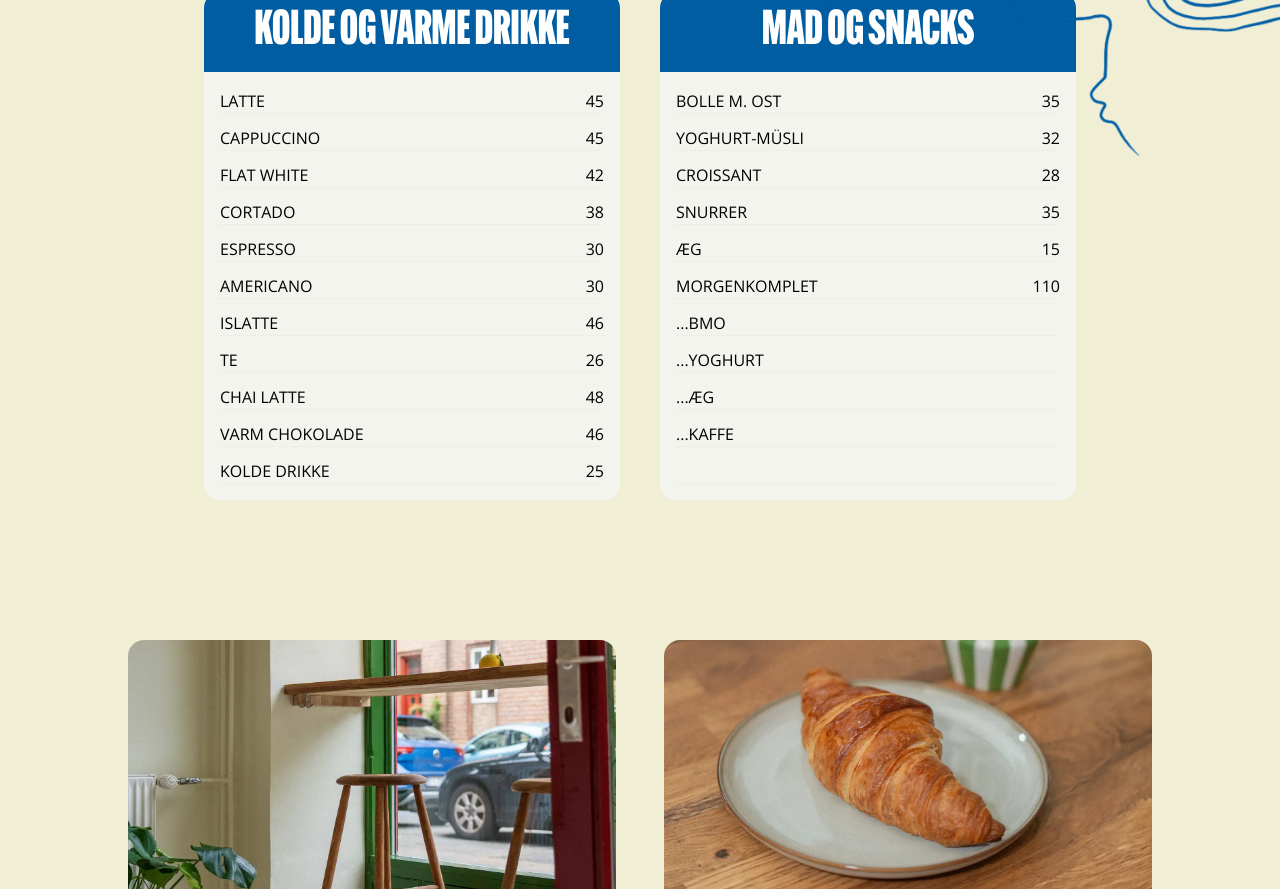
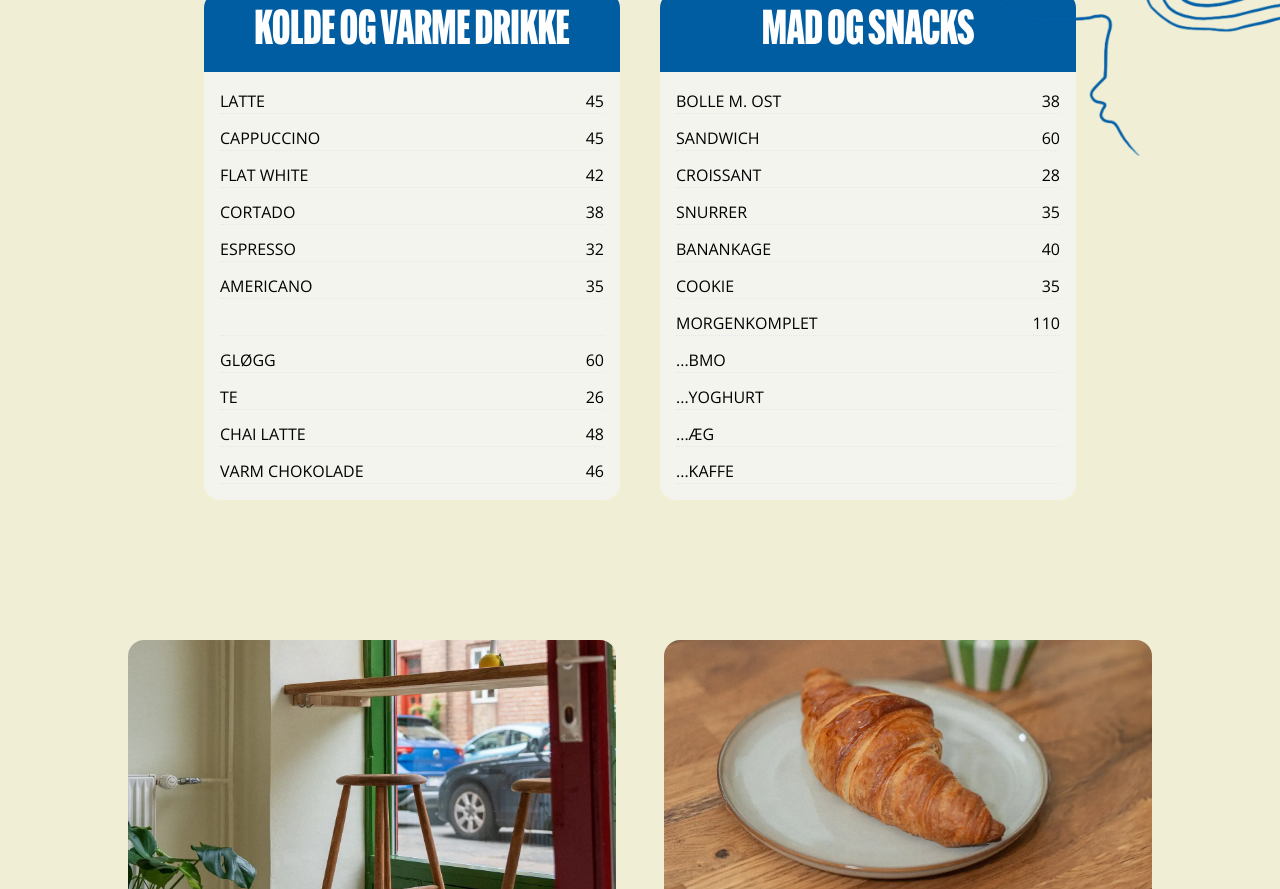
Before and after one commit to t-holmquist/sola, a Next.js app: page /kaffebar in a window 1280 px wide. Shown: the part 1920-2809 px from the top of the page. Built offline with nearby package versions, Linux system fonts and the light colour scheme.

Commit message:
price update

```diff
--- a/data/index.ts
+++ b/data/index.ts
@@ -33,43 +33,43 @@ export const drikkeItems = [
         id: 6,
         classNames: DRIKKECLASSES,
         title: "ESPRESSO",
-        price: "30",
+        price: "32",
     },
     {
         id: 7,
         classNames: DRIKKECLASSES,
         title: "AMERICANO",
-        price: "30",
+        price: "35",
     },
     {
         id: 8,
-        classNames: DRIKKECLASSES,
-        title: "ISLATTE",
-        price: "46",
+        classNames: "flex w-full items-center font-sans justify-between border-b border-dotted text-transparent hidden sm:block",
+        title: "VARME DRIKKE",
+        price: "",
     },
     {
         id: 9,
+        classNames: DRIKKECLASSES,
+        title: "GLØGG",
+        price: "60",
+    },
+    {
+        id: 10,
         classNames: DRIKKECLASSES,
         title: "TE",
         price: "26",
     },
     {
-        id: 10,
+        id: 11,
         classNames: DRIKKECLASSES,
         title: "CHAI LATTE",
         price: "48",
     },
     {
-        id: 11,
+        id: 12,
         classNames: DRIKKECLASSES,
         title: "VARM CHOKOLADE",
         price: "46",
-    },
-    {
-        id: 12,
-        classNames: DRIKKECLASSES,
-        title: "KOLDE DRIKKE",
-        price: "25",
     },
 
 ];
@@ -78,13 +78,13 @@ export const spiseItems = [{
     id: 1,
     classNames: SPISECLASSES,
     title: "BOLLE M. OST",
-    price: "35",
+    price: "38",
 },
 {
     id: 2,
     classNames: SPISECLASSES,
-    title: "YOGHURT-MÜSLI",
-    price: "32",
+    title: "SANDWICH",
+    price: "60",
 },
 {
     id: 3,
@@ -101,44 +101,44 @@ export const spiseItems = [{
 {
     id: 5,
     classNames: SPISECLASSES,
-    title: "ÆG",
-    price: "15",
+    title: "BANANKAGE",
+    price: "40",
 },
 {
     id: 6,
+    classNames: SPISECLASSES,
+    title: "COOKIE",
+    price: "35",
+},
+{
+    id: 7,
     classNames: SPISECLASSES,
     title: "MORGENKOMPLET",
     price: "110",
 },
 {
-    id: 7,
+    id: 8,
     classNames: SPISECLASSES,
     title: "...BMO",
     price: "",
 },
 {
-    id: 8,
+    id: 9,
     classNames: SPISECLASSES,
     title: "...YOGHURT",
     price: "",
 },
 {
-    id: 9,
+    id: 10,
     classNames: SPISECLASSES,
     title: "...ÆG",
     price: "",
 },
 {
-    id: 10,
+    id: 11,
     classNames: SPISECLASSES,
     title: "...KAFFE",
     price: "",
 },
-{
-    id: 11,
-    classNames: "flex w-full items-center font-sans justify-between border-b border-dotted text-transparent hidden sm:block",
-    title: "MAD",
-    price: "",
-},
 
 ];
```
